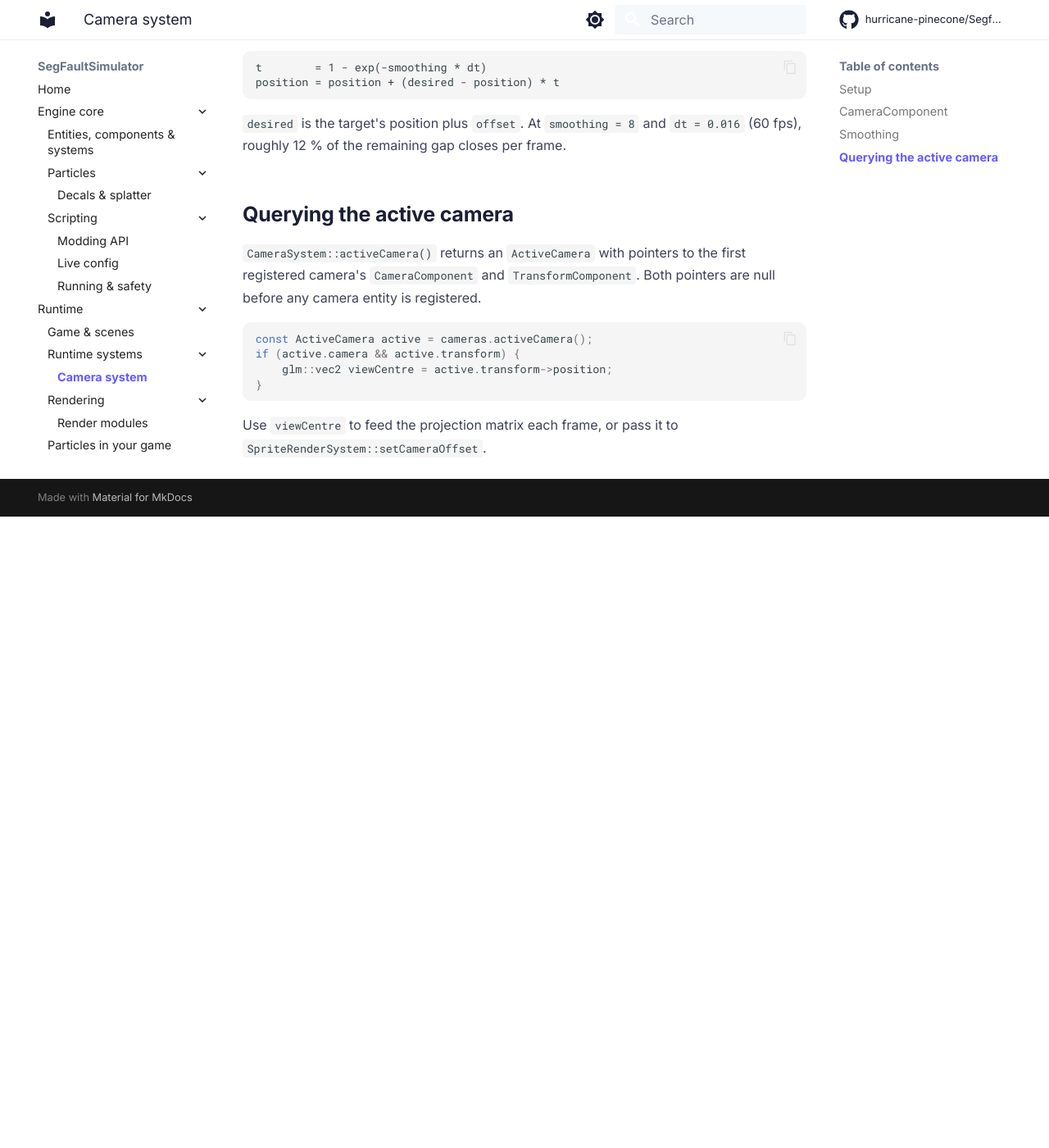
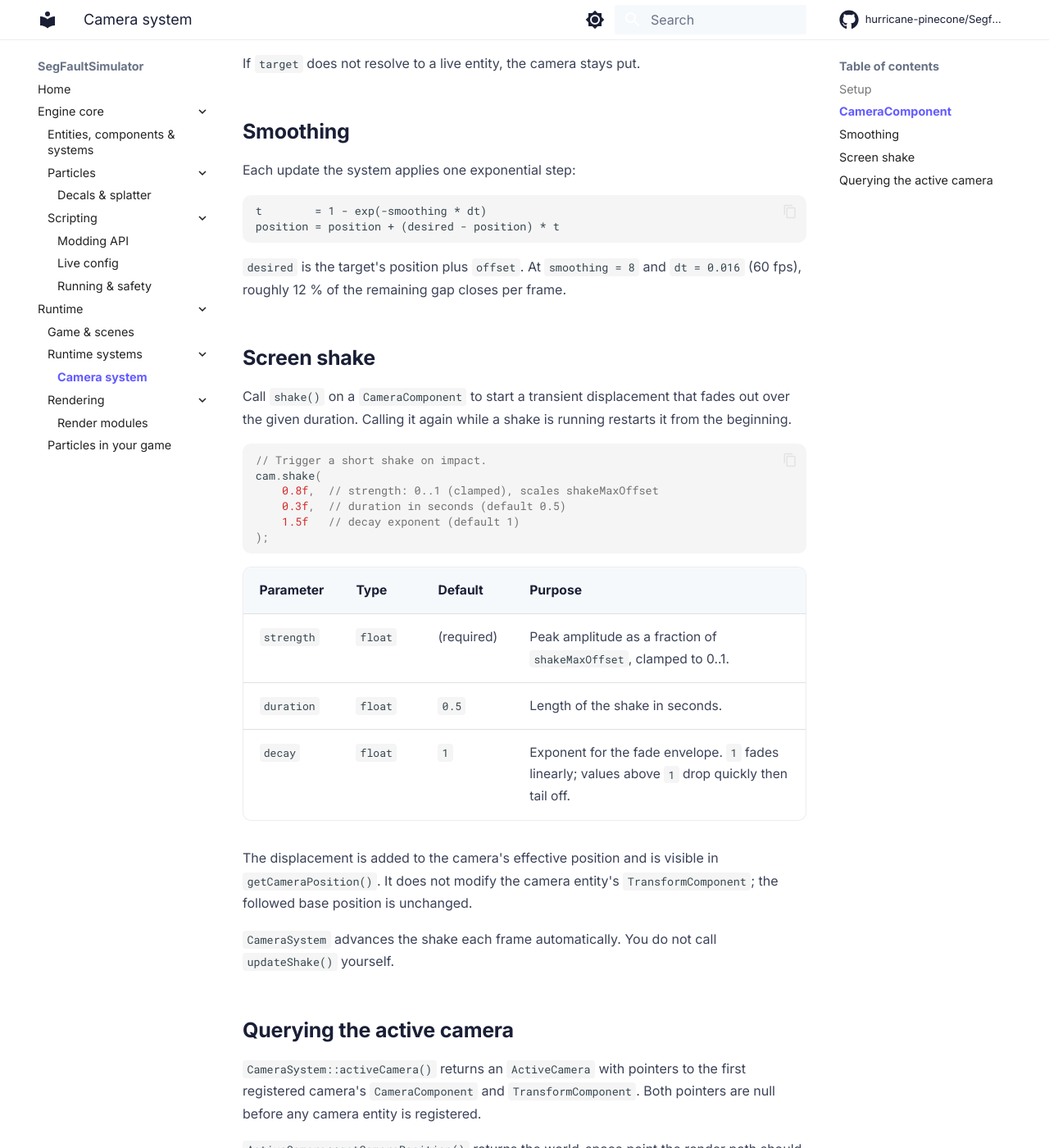
Before and after one commit to hurricane-pinecone/Segfault-Simulator, an MkDocs documentation site: the page built from docs/runtime/systems/camera-system/index.md, in a window 1280 px wide and 1400 px high, scrolled down 1220 px. Shown: the whole window at 82% size. Built offline with MkDocs 1.6.1 and Material for MkDocs 9.7.7, drawn with Linux system fonts in a browser that asks for light colours; comment, search, counter and statistics services are not loaded; before the commit the page ends 1850 px from its top, so only the background shows below that; some of the changed text lies outside the part shown.

Commit message:
docs: document CameraComponent screen shake and updated getCameraPosition

````diff
--- a/docs/runtime/systems/camera-system/index.md
+++ b/docs/runtime/systems/camera-system/index.md
@@ -15,21 +15,22 @@ CameraSystem& cameras = scene.addSystem<CameraSystem>();
 Attach a `CameraComponent` to any entity that also has a `TransformComponent`.
 The system moves that entity toward the configured target each update.
 
-| Field | Type | Purpose |
-| --- | --- | --- |
-| `target` | `int` | ID of the entity to follow. Resolves to that entity's `TransformComponent`. |
-| `smoothing` | `float` | Lag coefficient. Higher values catch up faster; `0` means the camera does not move. |
-| `offset` | `glm::vec2` | World-space offset added to the target's position before the system applies smoothing. |
+| Field | Type | Default | Purpose |
+| --- | --- | --- | --- |
+| `target` | `int` | `-1` | ID of the entity to follow. Resolves to that entity's `TransformComponent`. |
+| `smoothing` | `float` | `8` | Lag coefficient. Higher values catch up faster; `0` means the camera does not move. |
+| `offset` | `glm::vec2` | `(0, 0)` | World-space offset added to the target's position before smoothing is applied. |
+| `zoom` | `float` | `1` | View scale factor. Values greater than `1` zoom in. |
+| `shakeMaxOffset` | `float` | `0.5` | Peak displacement in world units at full shake strength. Tune per project. |
 
 ```cpp
 Entity camera = scene.createEntity();
-camera.addComponent<TransformComponent>(TransformComponent{{0.0f, 0.0f}});
-
-CameraComponent cam;
-cam.target    = static_cast<int>(player.getId());
-cam.smoothing = 8.0f;        // typical range: 4 to 16
-cam.offset    = {0.0f, 2.0f}; // look slightly ahead of the target
-camera.addComponent<CameraComponent>(cam);
+camera.addComponent<TransformComponent>(startPos, glm::vec2{1.0f, 1.0f}, 0.0f);
+camera.addComponent<CameraComponent>(
+    static_cast<int>(player.getId()),
+    glm::vec2{0.0f, 2.0f}, // look slightly ahead of the target
+    8.0f                    // smoothing: typical range 4 to 16
+);
 ```
 
 If `target` does not resolve to a live entity, the camera stays put.
@@ -46,17 +47,47 @@ position = position + (desired - position) * t
 `desired` is the target's position plus `offset`. At `smoothing = 8` and
 `dt = 0.016` (60 fps), roughly 12 % of the remaining gap closes per frame.
 
+## Screen shake
+
+Call `shake()` on a `CameraComponent` to start a transient displacement that
+fades out over the given duration. Calling it again while a shake is running
+restarts it from the beginning.
+
+```cpp
+// Trigger a short shake on impact.
+cam.shake(
+    0.8f,  // strength: 0..1 (clamped), scales shakeMaxOffset
+    0.3f,  // duration in seconds (default 0.5)
+    1.5f   // decay exponent (default 1)
+);
+```
+
+| Parameter | Type | Default | Purpose |
+| --- | --- | --- | --- |
+| `strength` | `float` | (required) | Peak amplitude as a fraction of `shakeMaxOffset`, clamped to 0..1. |
+| `duration` | `float` | `0.5` | Length of the shake in seconds. |
+| `decay` | `float` | `1` | Exponent for the fade envelope. `1` fades linearly; values above `1` drop quickly then tail off. |
+
+The displacement is added to the camera's effective position and is visible in
+`getCameraPosition()`. It does not modify the camera entity's
+`TransformComponent`; the followed base position is unchanged.
+
+`CameraSystem` advances the shake each frame automatically. You do not call
+`updateShake()` yourself.
+
 ## Querying the active camera
 
 `CameraSystem::activeCamera()` returns an `ActiveCamera` with pointers to the
 first registered camera's `CameraComponent` and `TransformComponent`. Both
 pointers are null before any camera entity is registered.
 
+`ActiveCamera::getCameraPosition()` returns the world-space point the render
+path should centre on: the smoothed followed position, plus the static offset,
+plus the current shake displacement.
+
 ```cpp
 const ActiveCamera active = cameras.activeCamera();
-if (active.camera && active.transform) {
-    glm::vec2 viewCentre = active.transform->position;
-}
+const glm::vec2 viewCentre = active.getCameraPosition();
 ```
 
 Use `viewCentre` to feed the projection matrix each frame, or pass it to
````
